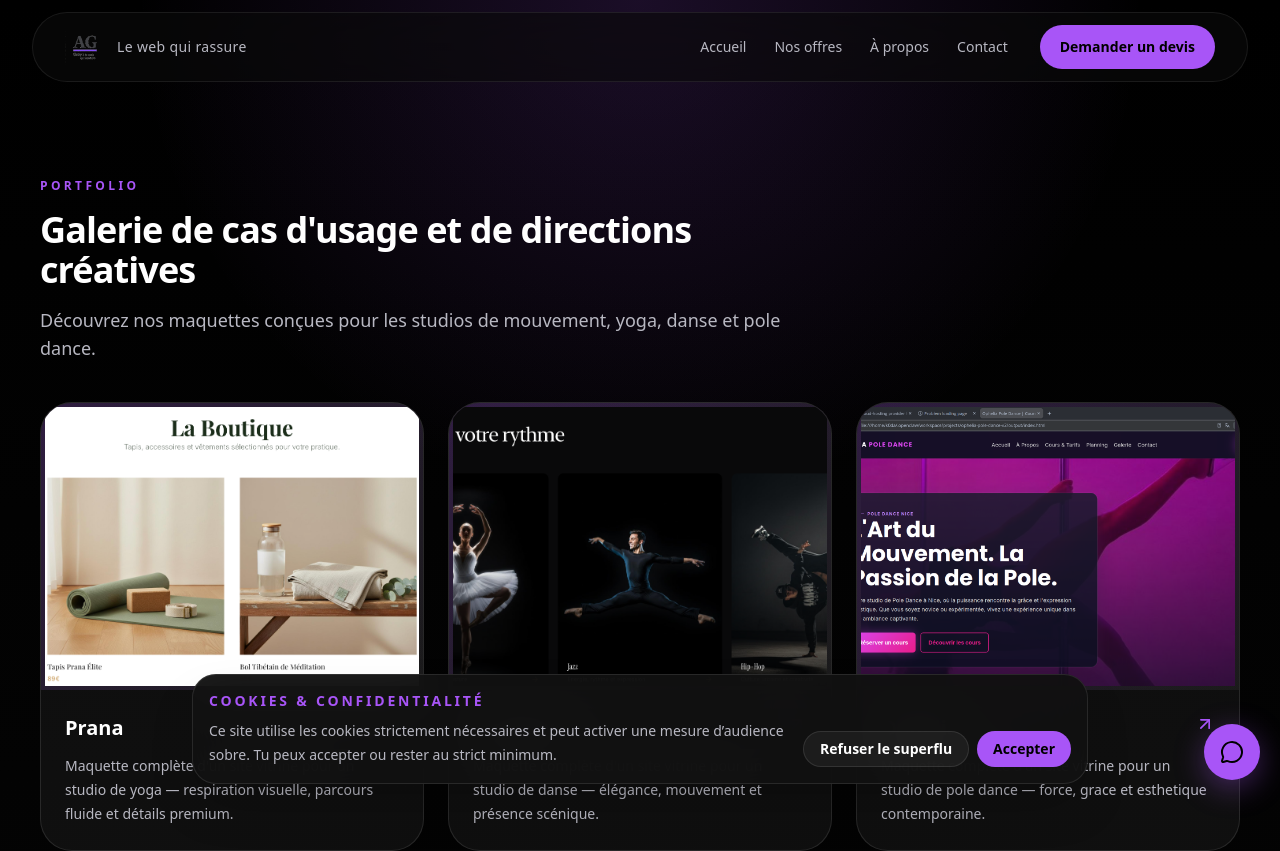
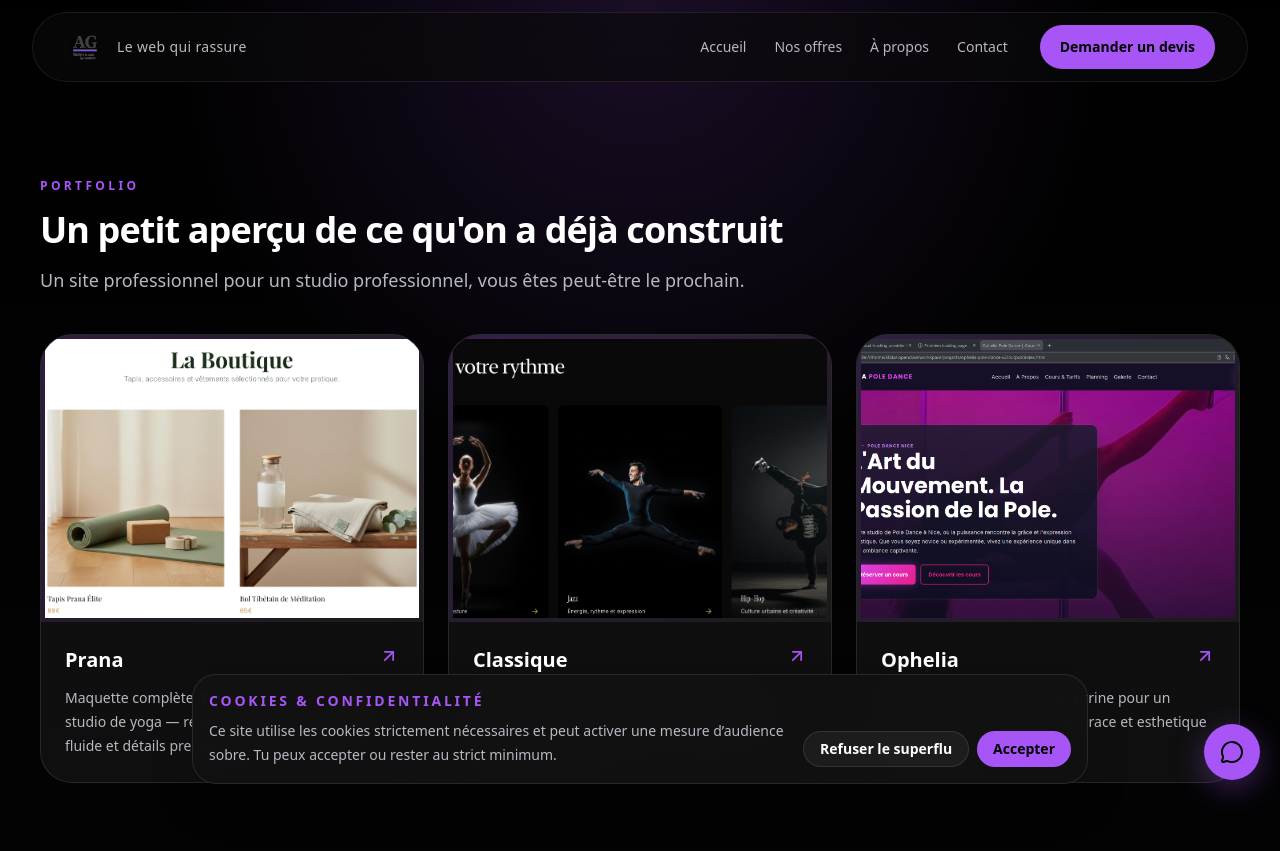
Before and after one commit to Agence-Grey/Grey, a Next.js app: page /portfolio in a window 1280 px wide. Shown: the top 851 px of the page. Built offline with nearby package versions, Linux system fonts and the light colour scheme.

Commit message:
feat(portfolio): nouveau titre et description

```diff
--- a/src/app/portfolio/page.tsx
+++ b/src/app/portfolio/page.tsx
@@ -38,8 +38,8 @@ export default function PortfolioPage() {
   return (
     <SectionWrapper
       eyebrow="Portfolio"
-      title="Galerie de cas d'usage et de directions créatives"
-      description="Découvrez nos maquettes conçues pour les studios de mouvement, yoga, danse et pole dance."
+      title="Un petit aperçu de ce qu'on a déjà construit"
+      description="Un site professionnel pour un studio professionnel, vous êtes peut-être le prochain."
     >
       <div className="grid gap-6 lg:grid-cols-3">
         {projects.map((project, index) => (
```
